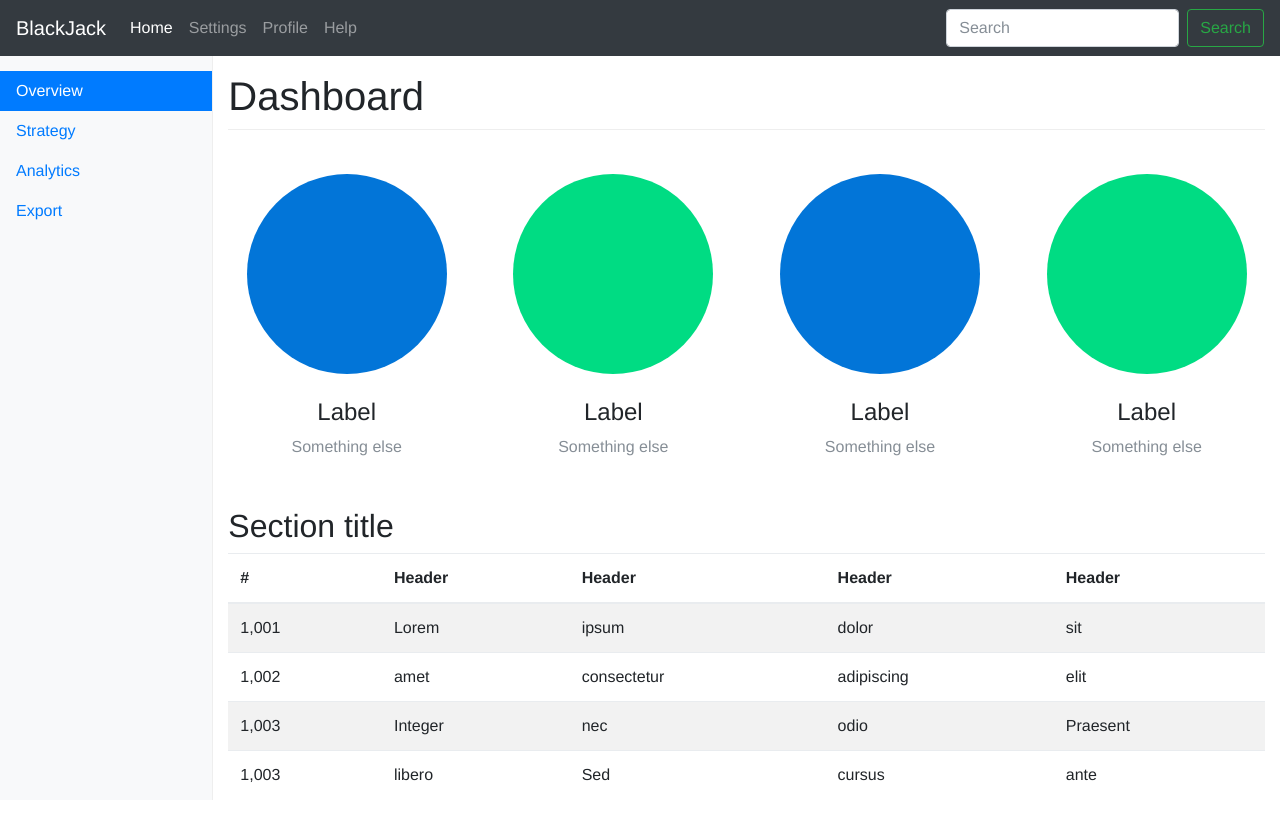
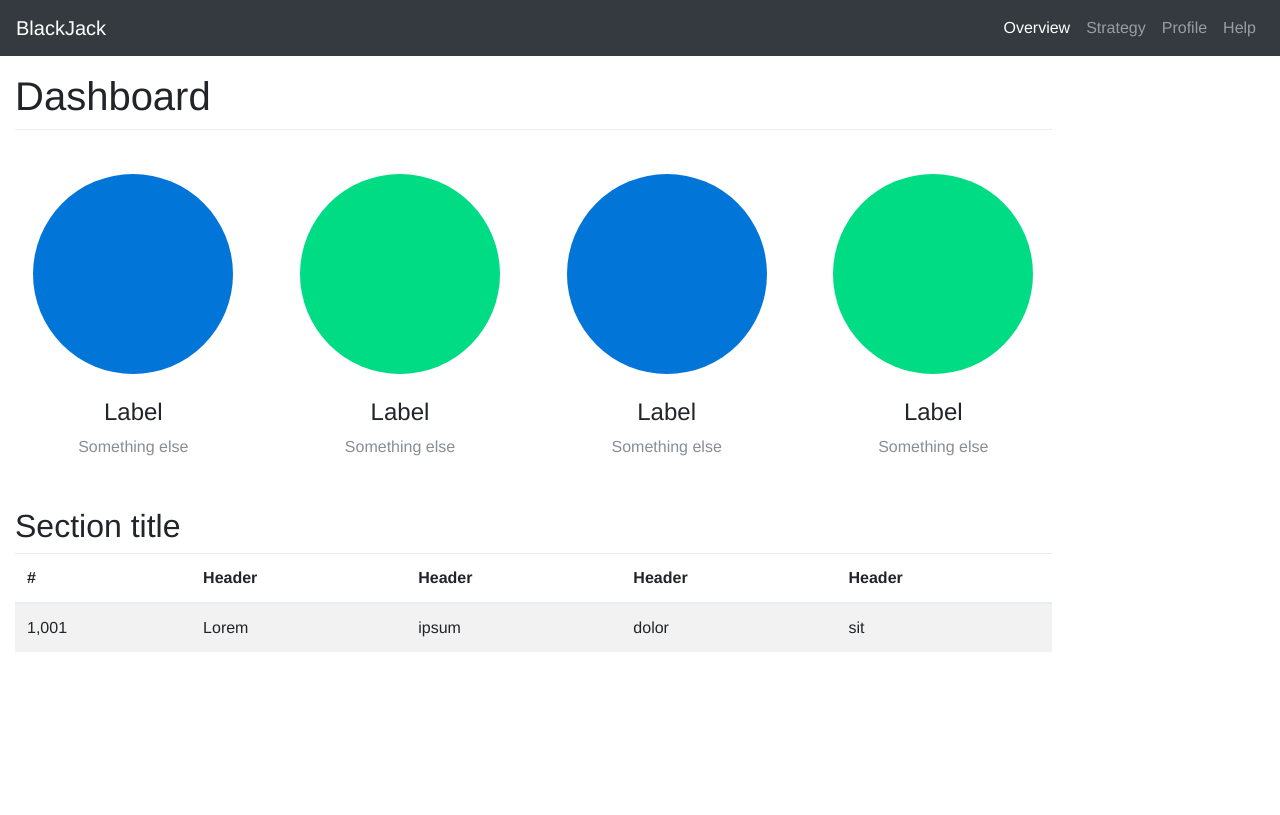
Before and after one commit to kroljulian13/blackjack, a Flask app: page / in a window 1280 px wide. After the commit the page ends 652 px from the top, so only its background shows below. Run offline with Flask 2, Linux system fonts and the light colour scheme; some libraries are stand-ins or nearby versions.

Commit message:
layout and menu adjustments

```diff
--- a/app.py
+++ b/app.py
@@ -24,6 +24,9 @@ def strategy():
         return render_template('strategy.html',form=form, data=data)
     return render_template('strategy.html',form=form)
 
+@app.route('/overview')
+def overview():
+    return render_template('overview.html')
 
 @app.route('/')
 def index():
--- a/templates/index.html
+++ b/templates/index.html
@@ -2,7 +2,7 @@
 
 {% block content %}
 
-<main role="main" class="col-sm-9 ml-sm-auto col-md-10 pt-3">
+<main role="main" class="col-sm-9 sm-auto col-md-10 pt-3">
     <h1>Dashboard</h1>
 
     <section class="row text-center placeholders">
@@ -48,27 +48,6 @@
             <td>dolor</td>
             <td>sit</td>
           </tr>
-          <tr>
-            <td>1,002</td>
-            <td>amet</td>
-            <td>consectetur</td>
-            <td>adipiscing</td>
-            <td>elit</td>
-          </tr>
-          <tr>
-            <td>1,003</td>
-            <td>Integer</td>
-            <td>nec</td>
-            <td>odio</td>
-            <td>Praesent</td>
-          </tr>
-          <tr>
-            <td>1,003</td>
-            <td>libero</td>
-            <td>Sed</td>
-            <td>cursus</td>
-            <td>ante</td>
-          </tr>
         </tbody>
       </table>
     </div>
--- a/templates/layout.html
+++ b/templates/layout.html
@@ -33,12 +33,12 @@
             </button>
 
             <div class="collapse navbar-collapse" id="navbarsExampleDefault">
-                <ul class="navbar-nav mr-auto">
+              <ul class="navbar-nav ml-auto">
                 <li class="nav-item active">
-                    <a class="nav-link" href="/">Home <span class="sr-only">(current)</span></a>
+                  <a class="nav-link" href="/overview">Overview <span class="sr-only">(current)</span></a>
                 </li>
                 <li class="nav-item">
-                    <a class="nav-link" href="#">Settings</a>
+                  <a class="nav-link" href="/strategy">Strategy</a>
                 </li>
                 <li class="nav-item">
                   <a class="nav-link" href="#">Profile</a>
@@ -47,20 +47,20 @@
                   <a class="nav-link" href="#">Help</a>
                 </li>
               </ul>
-                <form class="form-inline mt-2 mt-md-0">
+              <!-- <form class="form-inline mt-2 mt-md-0">
                 <input class="form-control mr-sm-2" type="text" placeholder="Search" aria-label="Search">
                 <button class="btn btn-outline-success my-2 my-sm-0" type="submit">Search</button>
-                </form>
+              </form> -->
             </div>
           </nav>
         </header>
 
         <div class="container-fluid">
           <div class="row">
-              <nav class="col-sm-3 col-md-2 d-none d-sm-block bg-light sidebar">
+            <!-- <nav class="col-sm-3 col-md-2 d-none d-sm-block bg-light sidebar">
               <ul class="nav nav-pills flex-column">
                 <li class="nav-item">
-                    <a class="nav-link active" href="#">Overview <span class="sr-only">(current)</span></a>
+                  <a class="nav-link active" href="/overview">Overview <span class="sr-only">(current)</span></a>
                 </li>
                 <li class="nav-item">
                   <a class="nav-link" href="/strategy">Strategy</a>
@@ -72,7 +72,7 @@
                   <a class="nav-link" href="#">Export</a>
                 </li>
               </ul>
-              </nav>
+            </nav> -->
 
             {% block content %}{% endblock %}
 
--- a/templates/strategy.html
+++ b/templates/strategy.html
@@ -36,8 +36,8 @@
         {% for game in data %}
           <tr class=" {{game.result}}  ">
             <td> {{ game.no }} </td>
-            <td> {{ game.userScore }} </td>
-            <td> {{ game.krupierScore }} </td>
+            <td> {{ game.userScore }} {{game.userCards}} </td>
+            <td> {{ game.krupierScore }} {{game.krupierCards}} </td>
             <td> {{ game.bet }} </td>
             <td> {{ game.totalWin }} </td>
             <td> {{ game.cardsLeft }} </td>
```
Also changed, not shown: templates/overview.html (added, +22 -0 lines). Lines whose indentation alone changed are shown as unchanged.
